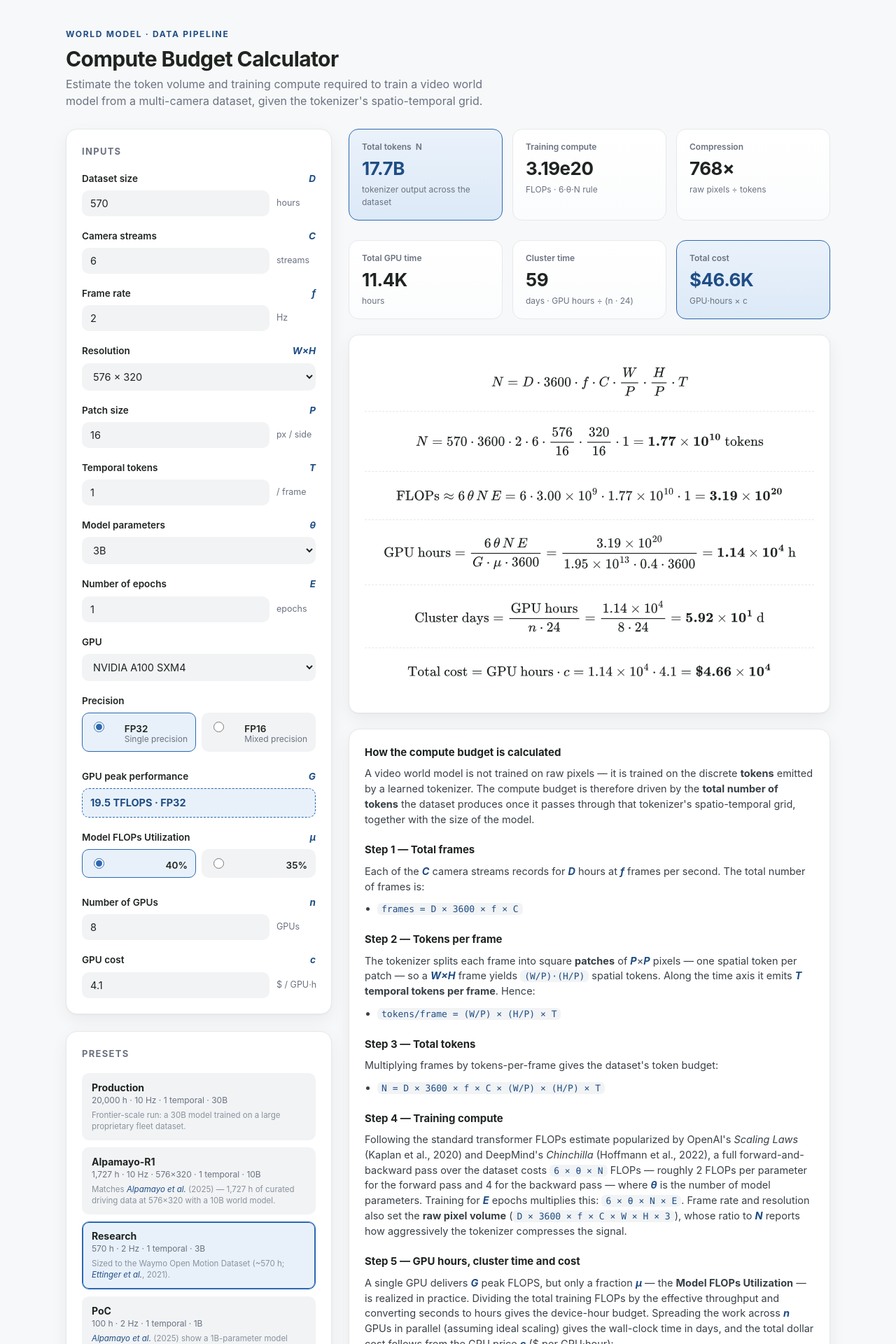
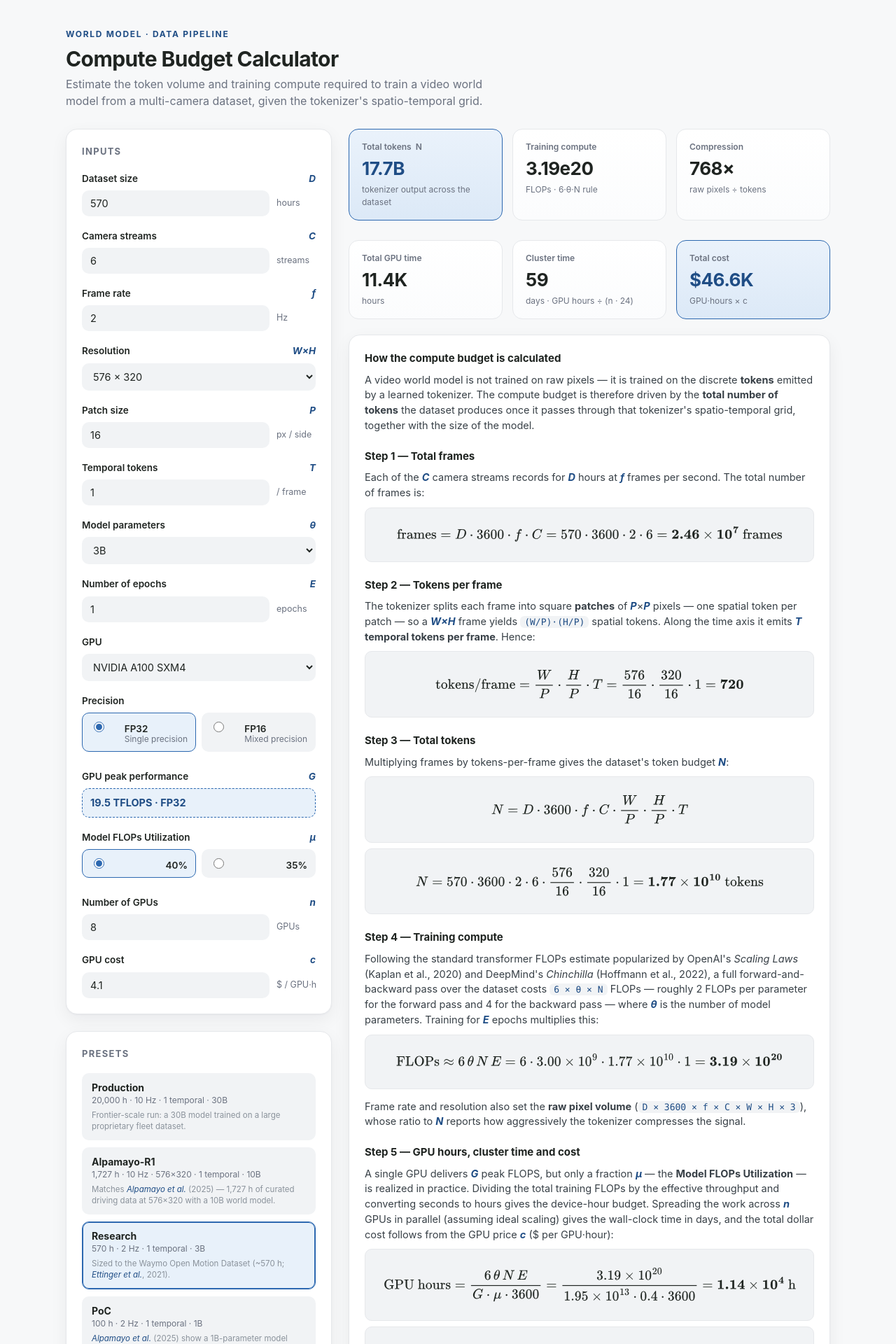
Before and after one commit to artemsavkin/artemsavkin.github.io, a Jekyll site: the page budget.html, which Jekyll copies as it is, in a window 1280 px wide. Shown: the top 1920 px of the page at 70% size. Built offline with Jekyll 4.4.1, drawn with Linux system fonts in a browser that asks for light colours; some of the changed text lies outside the part shown.

Commit message:
Refactor mathcard and update layout for steps

```diff
--- a/budget.html
+++ b/budget.html
@@ -150,17 +150,15 @@
   .stat.primary .v { color: var(--accent-ink); }
   .stat .sub { font-size: 12px; color: var(--muted); margin-top: 2px; }
 
-  .mathcard {
-    background: #fff;
+  .desc .stepmath {
+    background: var(--field);
     border: 1px solid var(--line);
-    border-radius: 14px;
-    box-shadow: var(--shadow);
-    padding: 24px 22px;
-    margin-bottom: 22px;
+    border-radius: 10px;
+    padding: 10px 14px;
+    margin: 0 0 14px;
     overflow-x: auto;
   }
-  .mathrow { padding: 6px 0; }
-  .mathrow + .mathrow { border-top: 1px dashed var(--line); }
+  .desc .stepmath + .stepmath { margin-top: -6px; }
 
   .desc h3 { font-size: 15px; margin: 22px 0 8px; }
   .desc h3:first-child { margin-top: 0; }
@@ -399,15 +397,6 @@
         </div>
       </div>
 
-      <div class="mathcard">
-        <div class="mathrow" id="m-tokens"></div>
-        <div class="mathrow" id="m-subst"></div>
-        <div class="mathrow" id="m-flops"></div>
-        <div class="mathrow" id="m-gpuh"></div>
-        <div class="mathrow" id="m-cluster"></div>
-        <div class="mathrow" id="m-cost"></div>
-      </div>
-
       <div class="card desc">
         <h3>How the compute budget is calculated</h3>
         <p>A video world model is not trained on raw pixels — it is trained on the discrete
@@ -418,9 +407,7 @@
         <h3>Step 1 — Total frames</h3>
         <p>Each of the <span class="sym">C</span> camera streams records for <span class="sym">D</span> hours
            at <span class="sym">f</span> frames per second. The total number of frames is:</p>
-        <ul>
-          <li><code>frames = D × 3600 × f × C</code></li>
-        </ul>
+        <div class="stepmath" id="m-frames"></div>
 
         <h3>Step 2 — Tokens per frame</h3>
         <p>The tokenizer splits each frame into square <strong>patches</strong> of
@@ -428,15 +415,13 @@
            so a <span class="sym">W×H</span> frame yields <code>(W/P)·(H/P)</code> spatial tokens.
            Along the time axis it emits <span class="sym">T</span> <strong>temporal tokens per frame</strong>.
            Hence:</p>
-        <ul>
-          <li><code>tokens/frame = (W/P) × (H/P) × T</code></li>
-        </ul>
+        <div class="stepmath" id="m-tpf"></div>
 
         <h3>Step 3 — Total tokens</h3>
-        <p>Multiplying frames by tokens-per-frame gives the dataset's token budget:</p>
-        <ul>
-          <li><code>N = D × 3600 × f × C × (W/P) × (H/P) × T</code></li>
-        </ul>
+        <p>Multiplying frames by tokens-per-frame gives the dataset's token budget
+           <span class="sym">N</span>:</p>
+        <div class="stepmath" id="m-tokens"></div>
+        <div class="stepmath" id="m-subst"></div>
 
         <h3>Step 4 — Training compute</h3>
         <p>Following the standard transformer FLOPs estimate popularized by OpenAI's
@@ -444,8 +429,9 @@
            (Hoffmann et&nbsp;al., 2022), a full forward-and-backward pass over the dataset costs
            <code>6 × θ × N</code> FLOPs — roughly 2 FLOPs per parameter for the forward pass and
            4 for the backward pass — where <span class="sym">θ</span> is the number of model
-           parameters. Training for <span class="sym">E</span> epochs multiplies this:
-           <code>6 × θ × N × E</code>. Frame rate and resolution also set the <strong>raw pixel volume</strong>
+           parameters. Training for <span class="sym">E</span> epochs multiplies this:</p>
+        <div class="stepmath" id="m-flops"></div>
+        <p>Frame rate and resolution also set the <strong>raw pixel volume</strong>
            (<code>D × 3600 × f × C × W × H × 3</code>), whose ratio to <span class="sym">N</span> reports how
            aggressively the tokenizer compresses the signal.</p>
 
@@ -457,11 +443,9 @@
            <span class="sym">n</span> GPUs in parallel (assuming ideal scaling) gives the wall-clock
            time in days, and the total dollar cost follows from the GPU price
            <span class="sym">c</span> ($ per GPU·hour):</p>
-        <ul>
-          <li><code>GPU hours = (6 × θ × N × E) / (G × μ × 3600)</code></li>
-          <li><code>cluster days = GPU hours / (n × 24)</code></li>
-          <li><code>total cost = GPU hours × c</code></li>
-        </ul>
+        <div class="stepmath" id="m-gpuh"></div>
+        <div class="stepmath" id="m-cluster"></div>
+        <div class="stepmath" id="m-cost"></div>
       </div>
 
       <div class="card refs">
@@ -549,6 +533,15 @@
     $("out-cost").textContent    = costTotal > 0 ? "$" + fmt(costTotal) : "—";
     $("out-comp").textContent    = comp > 0 ? fmt(comp) + "×" : "—";
 
+    const tpf = sx * sy * T;
+    const framesEq =
+      "\\[ \\text{frames} = D \\cdot 3600 \\cdot f \\cdot C = " +
+      D.toLocaleString() + " \\cdot 3600 \\cdot " + f + " \\cdot " + C +
+      " = \\mathbf{" + sci(frames) + "}\\ \\text{frames} \\]";
+    const tpfEq =
+      "\\[ \\text{tokens/frame} = \\dfrac{W}{P} \\cdot \\dfrac{H}{P} \\cdot T" +
+      " = \\dfrac{" + W + "}{" + P + "} \\cdot \\dfrac{" + H + "}{" + P + "} \\cdot " + T +
+      " = \\mathbf{" + tpf.toLocaleString() + "} \\]";
     const eq =
       "\\[ N = D \\cdot 3600 \\cdot f \\cdot C \\cdot \\dfrac{W}{P} \\cdot \\dfrac{H}{P} \\cdot T \\]";
     const subst =
@@ -572,6 +565,8 @@
       " = " + sci(gpuHours) + " \\cdot " + c +
       " = \\mathbf{\\$" + sci(costTotal) + "} \\]";
 
+    $("m-frames").innerHTML  = framesEq;
+    $("m-tpf").innerHTML     = tpfEq;
     $("m-tokens").innerHTML  = eq;
     $("m-subst").innerHTML   = subst;
     $("m-flops").innerHTML   = flopsEq;
@@ -579,7 +574,7 @@
     $("m-cluster").innerHTML = clusterEq;
     $("m-cost").innerHTML    = costEq;
 
-    const rows = [$("m-tokens"), $("m-subst"), $("m-flops"), $("m-gpuh"), $("m-cluster"), $("m-cost")];
+    const rows = [$("m-frames"), $("m-tpf"), $("m-tokens"), $("m-subst"), $("m-flops"), $("m-gpuh"), $("m-cluster"), $("m-cost")];
     if (window.MathJax && MathJax.typesetPromise) {
       MathJax.typesetClear && MathJax.typesetClear(rows);
       MathJax.typesetPromise(rows);
```
